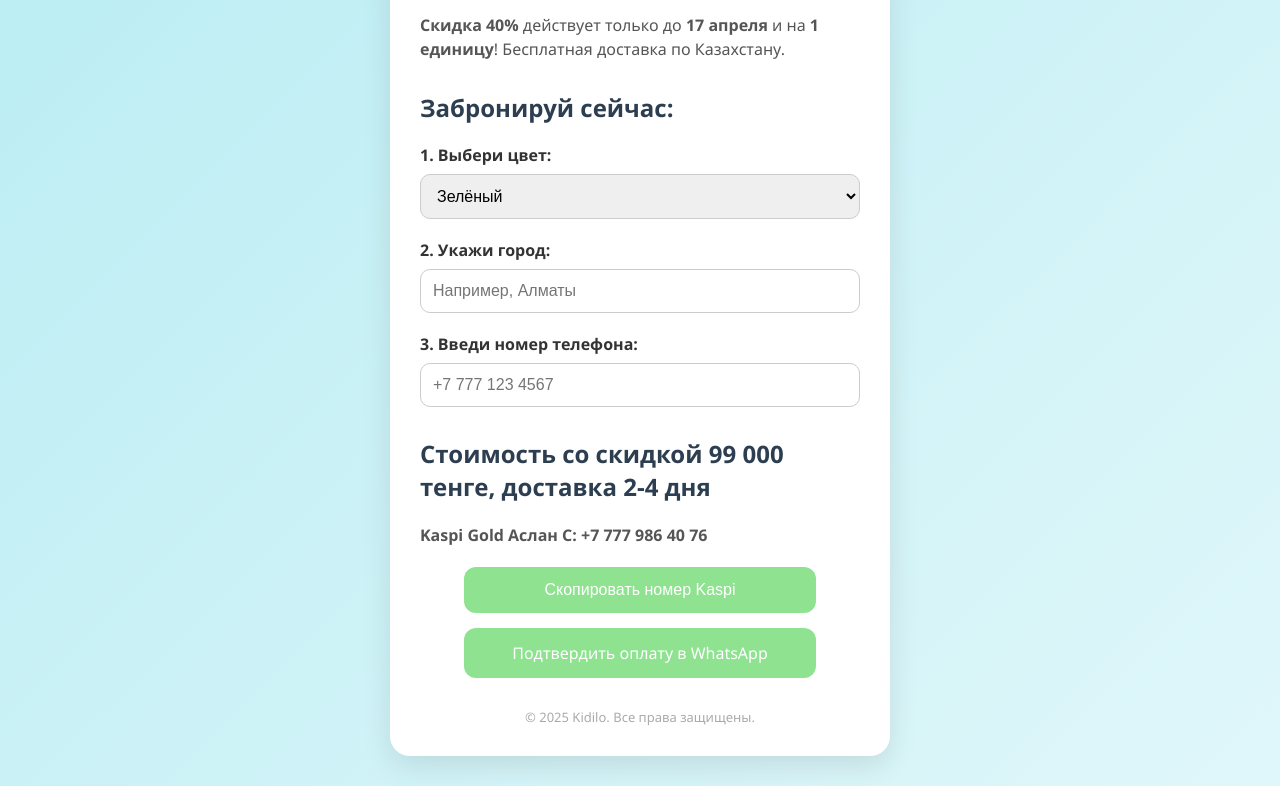
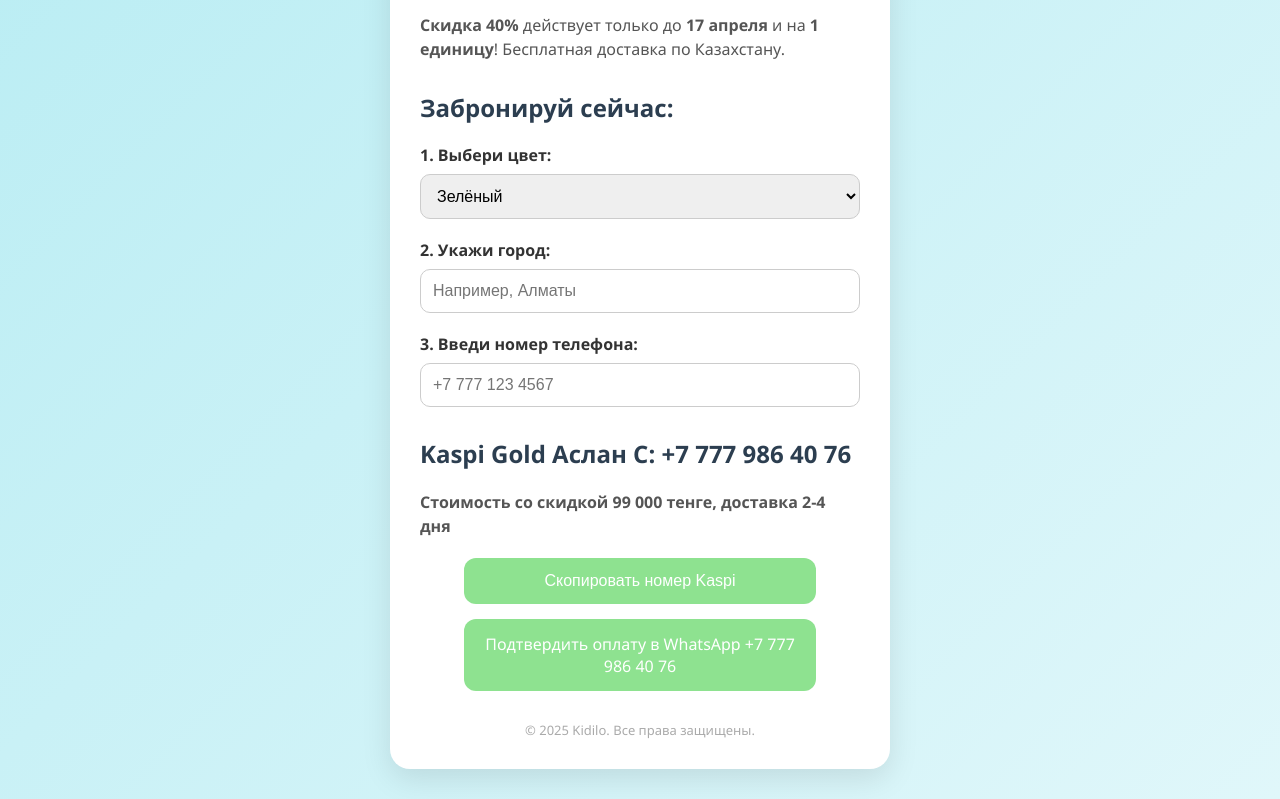
Before and after one commit to Owner131/site, a plain HTML site: page index.html in a window 1280 px wide. Shown: the part 560-1359 px from the top of the page. Drawn offline with Linux system fonts and the light colour scheme.

Commit message:
Update index.html

```diff
--- a/index.html
+++ b/index.html
@@ -131,8 +131,8 @@
       <label>3. Введи номер телефона:</label>
       <input type="tel" placeholder="+7 777 123 4567">
 
-      <h2>Стоимость со скидкой 99 000 тенге, доставка 2-4 дня</h2>
-      <p><strong>Kaspi Gold Аслан С: +7 777 986 40 76</strong></p>
+      <h2>Kaspi Gold Аслан С: +7 777 986 40 76</h2>
+      <p><strong>Стоимость со скидкой 99 000 тенге, доставка 2-4 дня</strong></p>
 
       <div class="btn-group">
         <button class="button" onclick="navigator.clipboard.writeText('+7 777 986 40 76')">
@@ -140,7 +140,7 @@
         </button>
 
         <a class="whatsapp" href="https://wa.me/77779864076" target="_blank">
-          Подтвердить оплату в WhatsApp
+          Подтвердить оплату в WhatsApp +7 777 986 40 76
         </a>
       </div>
 
```
